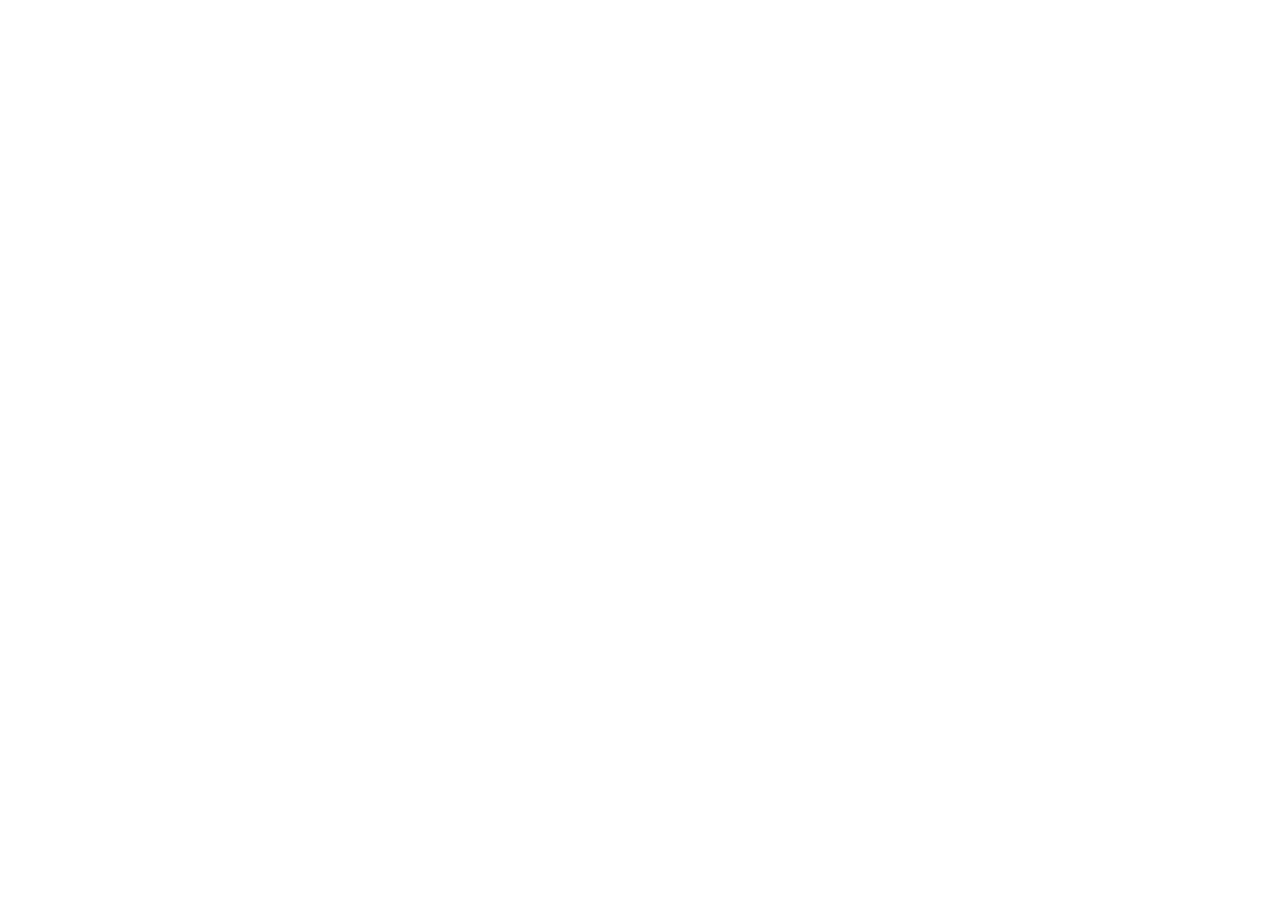
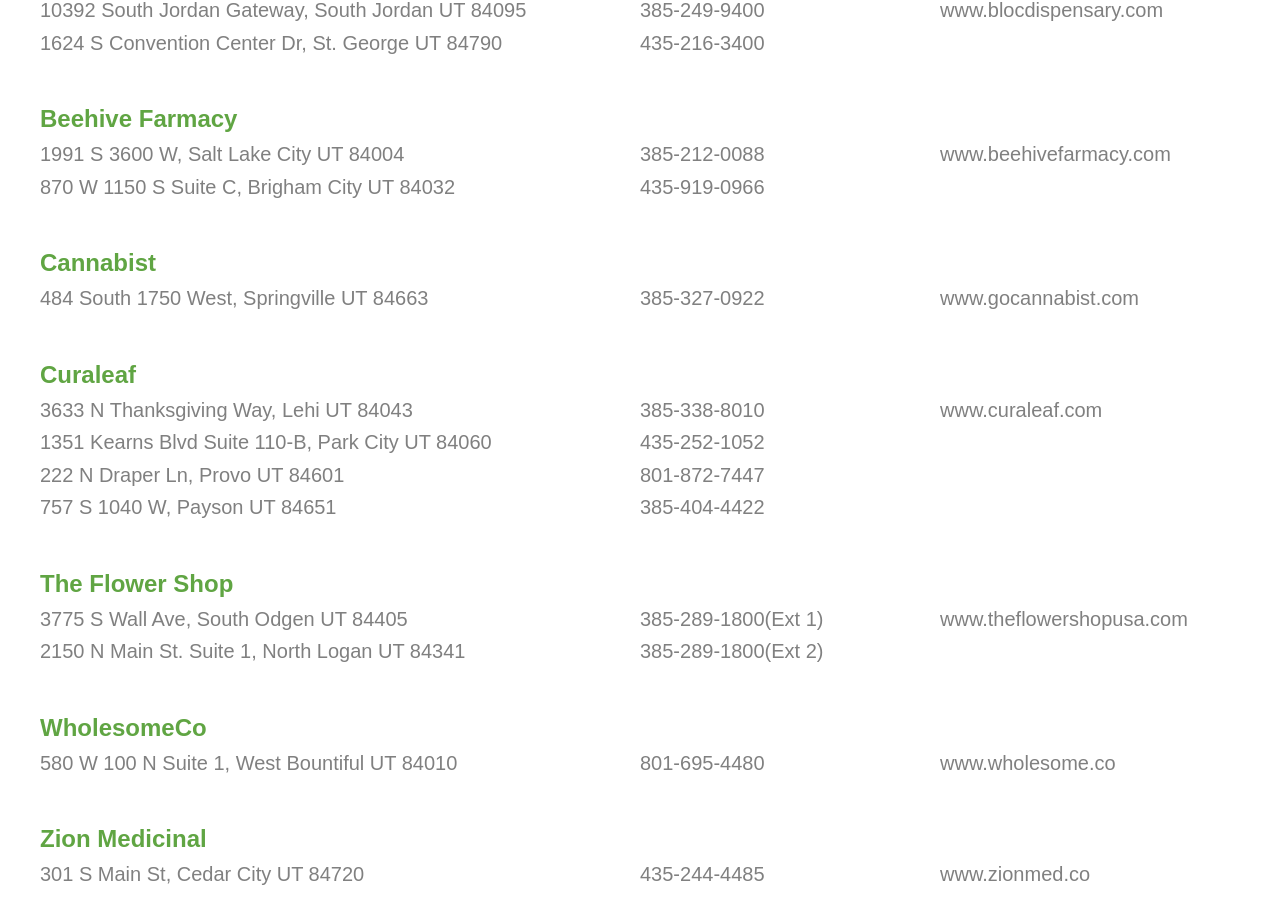
Before and after one commit to Saradawson/sapa-assignment, a Next.js app: page / in a window 1280 px wide. Shown: the part 3632-4555 px from the top of the page. Before the commit the page ends 3416 px from the top, so only its background shows below. Built offline with nearby package versions, Linux system fonts and the light colour scheme.

Commit message:
pharmacies page optimized

```diff
--- a/app/page.tsx
+++ b/app/page.tsx
@@ -11,14 +11,14 @@
   return (
     <div className="min-h-screen">
         <Header></Header>
-        <main className="w-full sm:p-1 md:p-0 flex flex-col items-center">
+        <main className="w-full sm:p-1 px-10 flex flex-col items-center">
           <div className="w-fit">
             <h1 className="text-center  text-3xl leading-relaxed pb-10 text-greenTwo">{"Utah's Cannabis Community"}</h1>
             <Events></Events>
             {/* <ThingsToKnow></ThingsToKnow> */}
             <Ad></Ad>
             <FAQ></FAQ>
-            {/* <Pharmacies></Pharmacies> */}
+            <Pharmacies></Pharmacies>
             {/* <About></About> */}
           </div>
         </main>
--- a/app/pages/faq.jsx
+++ b/app/pages/faq.jsx
@@ -3,9 +3,9 @@
 export default function FAQ() {
     return (
         <section className="w-full flex py-20">
-            <div className="flex flex-col ">
+            <div className="w-full flex flex-col ">
                 <h2 className="text-4xl leading-loose text-greenTwo ">{"FAQs..."}</h2>
-                <div className="flex flex-col gap-4">
+                <div className="w-full flex flex-col gap-4">
                     <Link href="/FAQs" className="leading-relaxed max-w-prose text-xl text-greenThree" >{"If I don't qualify, do i still have to pay the QMP?"}</Link>
                     <Link href="/FAQs" className="leading-relaxed max-w-prose text-xl text-greenThree" >{"What are Utah's qualifying medical conditions?"}</Link>
                     <Link href="/FAQs" className="leading-relaxed max-w-prose text-xl text-greenThree" >{"Is documentation required to prove you have a medical condition?"}</Link>
--- a/app/pages/pharmacies.jsx
+++ b/app/pages/pharmacies.jsx
@@ -8,27 +8,27 @@
             "website": "www.dragonflywellness.com"
         },
         "Bloc Pharmacy": {
-            "addresses": ["10392 South Jordan Gateway South Jordan UT 84095", "1624 S Convention Center Dr. St. George UT 84790"],
+            "addresses": ["10392 South Jordan Gateway, South Jordan UT 84095", "1624 S Convention Center Dr, St. George UT 84790"],
             "phone": ["385-249-9400", "435-216-3400"],
             "website": "www.blocdispensary.com"
         },
         "Beehive Farmacy": {
-            "addresses": ["1991 S 3600 W Salt Lake City UT 84004", "870 W 1150 S Suite C Brigham City UT 84032"],
+            "addresses": ["1991 S 3600 W, Salt Lake City UT 84004", "870 W 1150 S Suite C, Brigham City UT 84032"],
             "phone": ["385-212-0088", "435-919-0966"],
             "website": "www.beehivefarmacy.com"
         },
         "Cannabist": {
-            "addresses": ["484 South 1750 West Springville UT 84663"],
+            "addresses": ["484 South 1750 West, Springville UT 84663"],
             "phone": ["385-327-0922"],
             "website": "www.gocannabist.com"
         },
         "Curaleaf": {
-            "addresses": ["3633 N Thanksgiving Way, Lehi UT 84043", "1351 Kearns Blvd Suite 110-B Park City UT 84060", "222 N Draper Ln Provo UT 84601", "757 S 1040 W Payson UT 84651"],
+            "addresses": ["3633 N Thanksgiving Way, Lehi UT 84043", "1351 Kearns Blvd Suite 110-B, Park City UT 84060", "222 N Draper Ln, Provo UT 84601", "757 S 1040 W, Payson UT 84651"],
             "phone": ["385-338-8010", "435-252-1052", "801-872-7447", "385-404-4422"],
             "website": "www.curaleaf.com"
         },
         "The Flower Shop": {
-            "addresses": ["3775 S Wall Ave South Odgen UT 84405", "2150 N Main St. Suite 1 North Logan UT 84341"],
+            "addresses": ["3775 S Wall Ave, South Odgen UT 84405", "2150 N Main St. Suite 1, North Logan UT 84341"],
             "phone": ["385-289-1800(Ext 1)", "385-289-1800(Ext 2)"],
             "website": "www.theflowershopusa.com"
         },
@@ -38,41 +38,63 @@
             "website": "www.wholesome.co"
         },
         "Zion Medicinal": {
-            "addresses": ["301 S Main St. Cedar City UT 84720"],
+            "addresses": ["301 S Main St, Cedar City UT 84720"],
             "phone": ["435-244-4485"],
             "website": "www.zionmed.co"
         },
     }
 
-    function PharmacyDivCreator(pharmacy) {
+    function PharmacyDivCreatorLg(pharmacy) {
         return(
-            <div className="">
-                <h3 className="text-4xl text-greenThree leading-relaxed">{pharmacy}</h3>
-                <div className=" flex justify-between">
+            <div className="w-full">
+                <h3 className="text-2xl text-greenThree leading-relaxed">{pharmacy}</h3>
+                <div className="flex justify-between">
                     <ui className="flex flex-col w-1/2">
-                        {pharmInfo[pharmacy]["addresses"].map(key => (<p key={key} className="text-3xl text-greyTwo">{key}</p>))}
+                        {pharmInfo[pharmacy]["addresses"].map(key => (<p key={key} className="leading-relaxed text-xl text-greyTwo">{key}</p>))}
                     </ui>
                     <ui className="flex flex-col w-1/4">
-                        {pharmInfo[pharmacy]["phone"].map(key => (<p key={key} className="text-3xl text-greyTwo">{key}</p>))}
+                        {pharmInfo[pharmacy]["phone"].map(key => (<p key={key} className="leading-relaxed text-xl text-greyTwo">{key}</p>))}
                     </ui>
-                    <p className="text-3xl text-greyTwo w-1/4">{pharmInfo[pharmacy]["website"]}</p>
+                    <p className="leading-relaxed text-xl text-greyTwo w-1/4">{pharmInfo[pharmacy]["website"]}</p>
                 </div>
             </div>
         );
     };
 
+    function PharmacyDivCreatorOther(pharmacy){
+        return(
+            <div className="w-full flex flex-col gap-2">
+                <h3 className="text-2xl text-greenThree leading-relaxed">{pharmacy}</h3>
+                <p className="leading-relaxed text-xl text-greyTwo w-1/4">{pharmInfo[pharmacy]["website"]}</p>
+                <ui className="flex flex-col gap-2">
+                    {pharmInfo[pharmacy]["addresses"].map((key, id) => (
+                    <p key={key} className="leading-relaxed text-xl text-greyTwo">{key}<br/>{pharmInfo[pharmacy]["phone"][id]}</p>))}
+                </ui>
+            </div>
+        );
+    };
+
     return (
-        <section className="flex flex-col items-start gap-10">
-            <h2 className="text-7xl text-greenTwo">{"Utah Medical Cannabis Pharmacies"}</h2>
-            <div className=" flex flex-col justify-start gap-7">
-                {PharmacyDivCreator("Dragonfly Wellness")}
-                {PharmacyDivCreator("Bloc Pharmacy")}
-                {PharmacyDivCreator("Beehive Farmacy")}
-                {PharmacyDivCreator("Cannabist")}
-                {PharmacyDivCreator("Curaleaf")}
-                {PharmacyDivCreator("The Flower Shop")}
-                {PharmacyDivCreator("WholesomeCo")}
-                {PharmacyDivCreator("Zion Medicinal")}
+        <section className="w-full flex flex-col items-start gap-10">
+            <h2 className="sm:text-center text-4xl text-greenTwo">{"Utah Medical Cannabis Pharmacies"}</h2>
+            <div className="block sm:hidden md:hidden w-full flex-col justify-start gap-7">
+                {pharmLocations.map((location) => {
+                    return(
+                        <div key={location} className="py-5">
+                            {PharmacyDivCreatorLg(location)}
+                        </div>
+                    );
+                })}
+            </div>
+
+            <div className="hidden sm:block md:block w-full flex-col justify-start gap-7">
+                {pharmLocations.map((location) => {
+                    return(
+                        <div key={location} className="py-2">
+                            {PharmacyDivCreatorOther(location)}
+                        </div>
+                    );
+                })}
             </div>
             <button></button>
         </section>
```
